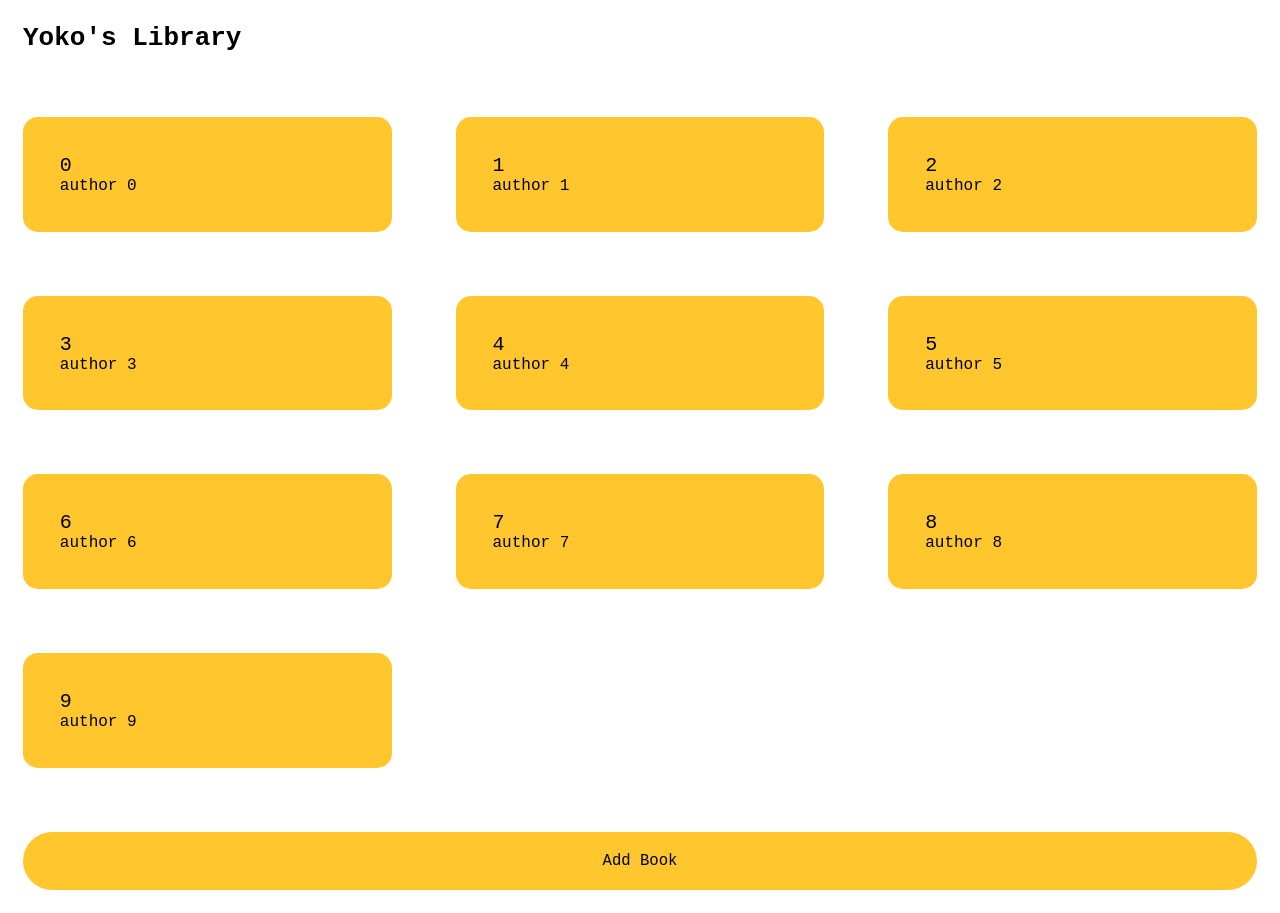
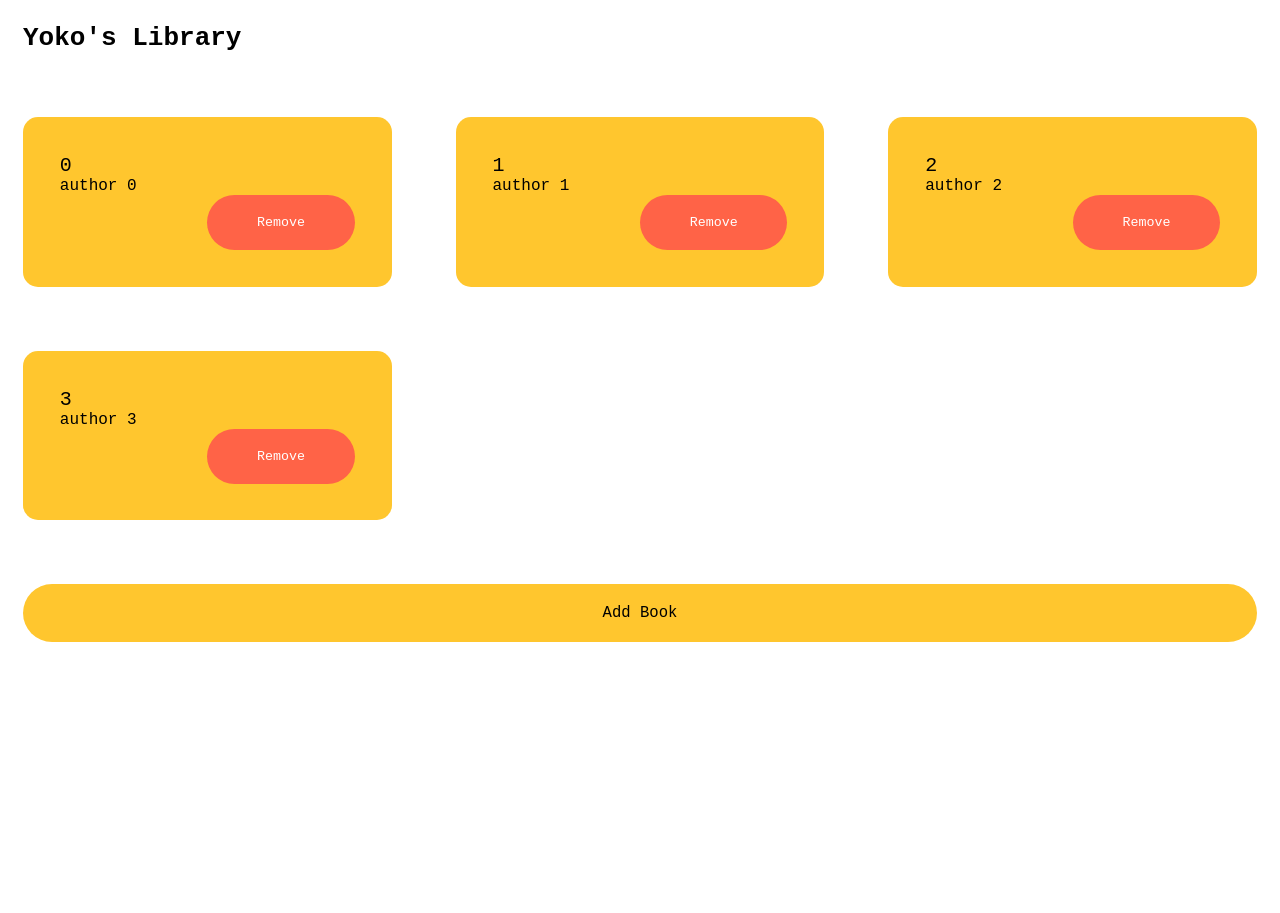
Before and after one commit to eggyolks317/library, a plain HTML site: page index.html in a window 1280 px wide. After the commit the page ends 800 px from the top, so only its background shows below. Drawn offline with Linux system fonts and the light colour scheme.

Commit message:
added 'remove button' + its functionality

```diff
--- a/script.js
+++ b/script.js
@@ -3,7 +3,6 @@ let container = document.querySelector("#main_container");
 let dialog = document.querySelector("dialog");
 let title = document.querySelector("#title");
 let author = document.querySelector("#author");
-
 //constructor for books
 function book(title, author, status) {
   this.title = title;
@@ -21,6 +20,7 @@ function displayBooks(library) {
   while (container.lastChild) {
     container.removeChild(container.firstChild);
   }
+  let i = 0;
   library.forEach((book) => {
     let book_container = document.createElement("div");
     book_container.classList.add("container", "book", "flex");
@@ -35,15 +35,34 @@ function displayBooks(library) {
     author_box.classList.add("author");
     author_box.textContent = book.author;
 
+    //create remove button
+    let remove_btn = document.createElement("button");
+    remove_btn.textContent = "Remove";
+    remove_btn.classList.add("remove_btn");
+    remove_btn.setAttribute("data-parent", `${i}`);
+    remove_btn.addEventListener("click", (e) => {
+      let btn_idx = e.target.dataset.parent;
+      container.removeChild(
+        container.querySelector(`[data-index="${btn_idx}"]`)
+      );
+      myLibrary.splice(btn_idx, 1);
+      displayBooks(myLibrary);
+    });
+
     //add book elements to book container
+    book_container.setAttribute("data-index", i);
+    i++;
     book_container.appendChild(title_box);
     book_container.appendChild(author_box);
+    book_container.appendChild(remove_btn);
     container.appendChild(book_container);
   });
 }
-for (let i = 0; i < 10; i++) {
+for (let i = 0; i < 4; i++) {
   addBook(new book(i, "author " + i, false), myLibrary);
 }
+
+displayBooks(myLibrary);
 let openBtn = document.querySelector("#open_dialog");
 openBtn.addEventListener("click", (e) => {
   dialog.showModal();
@@ -68,4 +87,3 @@ let cancelBtn = dialog.querySelector("#cancel");
 cancelBtn.addEventListener("click", (e) => {
   dialog.close();
 });
-displayBooks(myLibrary);
--- a/style.css
+++ b/style.css
@@ -84,7 +84,7 @@ input:valid {
 }
 button:focus {
   outline: none;
-  border: 2px solid black;
+  border: 2px solid lightblue;
 }
 .title,
 .author {
@@ -96,3 +96,12 @@ button:focus {
 .author {
   font-size: large;
 }
+.remove_btn {
+  align-self: flex-end;
+  width: 50%;
+  color: white;
+  background-color: tomato;
+}
+.remove_btn:hover {
+  background-color: lightcoral;
+}
```
